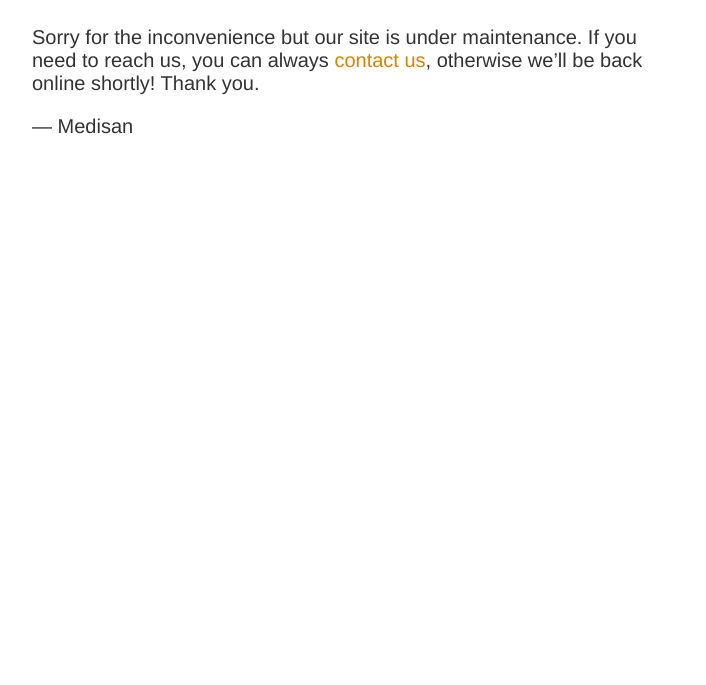
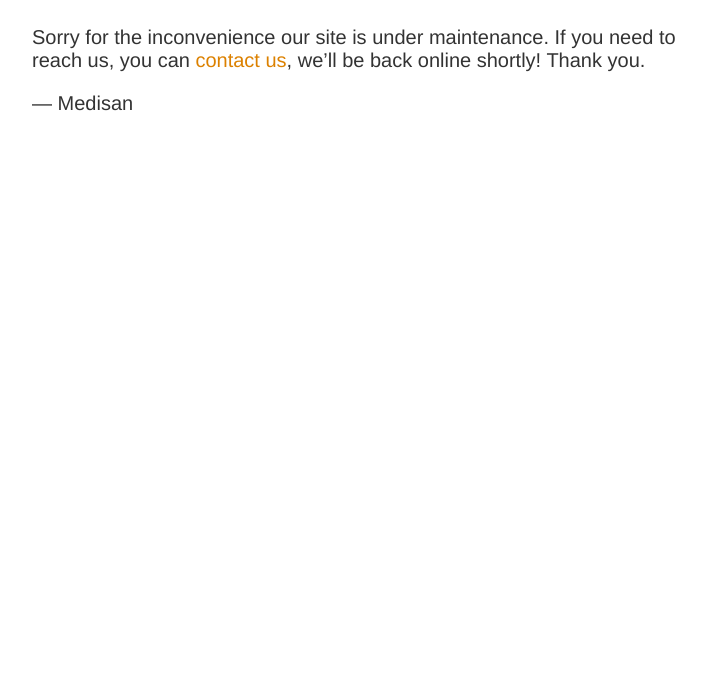
Before and after one commit to me-di/maintenance_page, a plain HTML site: page index.html in a window 1280 px wide. Shown: the part 115-800 px from the top of the page, without its empty margins (283-989 px from the left). Drawn offline with Linux system fonts and the light colour scheme.

Commit message:
Update index.html

```diff
--- a/index.html
+++ b/index.html
@@ -6,7 +6,7 @@
 <article>
     <h1>We&rsquo;ll be back soon!</h1>
     <div>
-        <p>Sorry for the inconvenience but our site is under maintenance. If you need to reach us, you can always <a href="mailto:contact@medisan.sg">contact us</a>, otherwise we&rsquo;ll be back online shortly! Thank you.</p>
+        <p>Sorry for the inconvenience our site is under maintenance. If you need to reach us, you can <a href="mailto:contact@medisan.sg">contact us</a>, we&rsquo;ll be back online shortly! Thank you.</p>
         <p>&mdash; Medisan</p>
     </div>
 </article>
```
